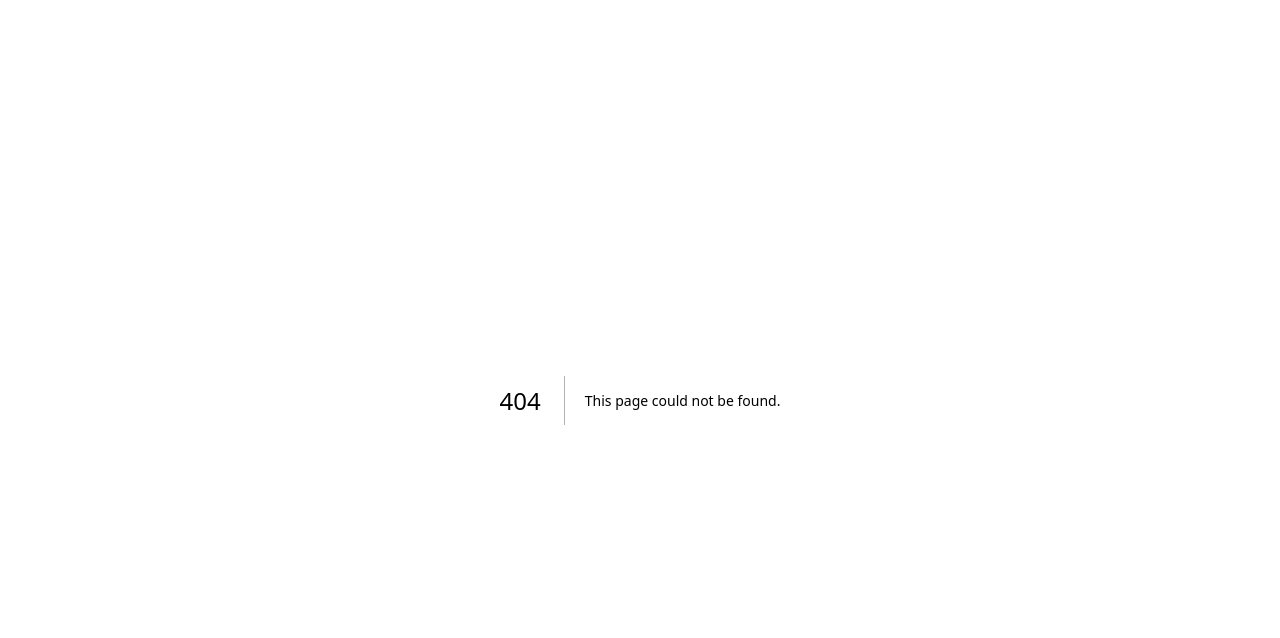
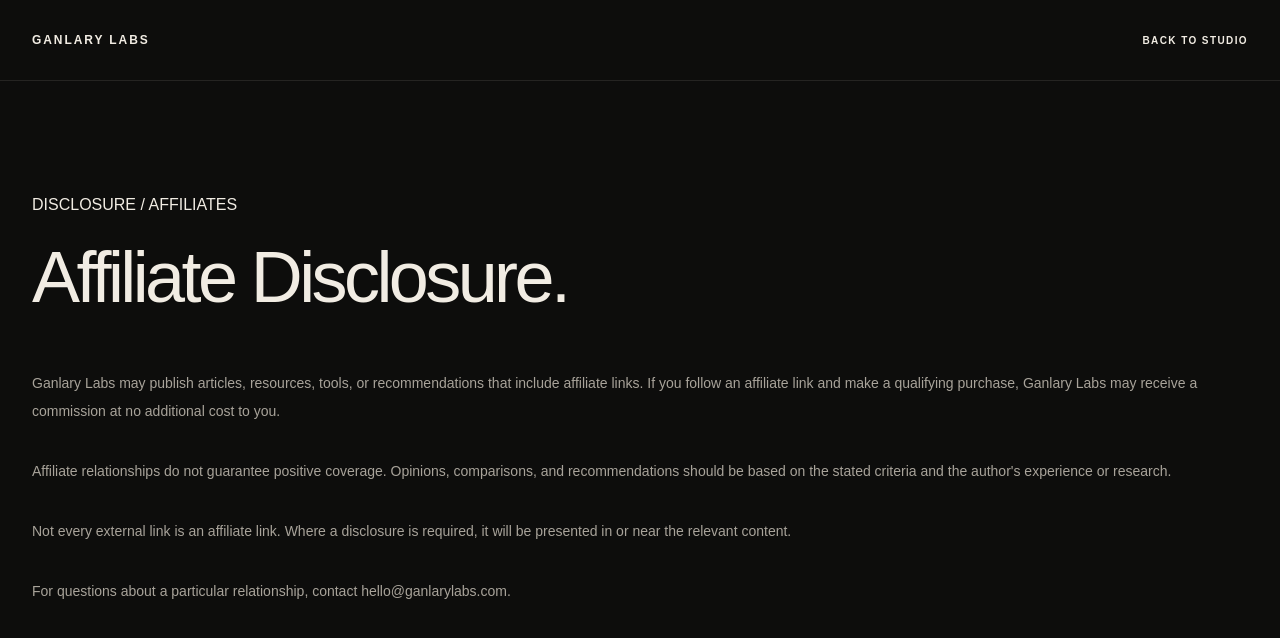
Before and after one commit to JenariusGanlary/GanlaryLabs, a Next.js app: page /affiliate-disclosure in a window 1280 px wide. Before the commit this address had no page. Shown: the top 638 px of the page. Built offline with nearby package versions, Linux system fonts and the light colour scheme.

Commit message:
feat: add affiliate-disclosure legal page

```diff
--- /dev/null
+++ b/src/app/affiliate-disclosure/page.tsx
@@ -0,0 +1,29 @@
+import Link from "next/link";
+
+export const metadata = {
+  title: "Affiliate Disclosure — Ganlary Labs",
+  description: "Affiliate disclosure for Ganlary Labs.",
+};
+
+export default function AffiliateDisclosurePage() {
+  return (
+    <main className="min-h-screen bg-[var(--background)] text-[var(--foreground)]">
+      <header className="border-b border-[var(--border)]">
+        <div className="site-container flex h-20 items-center justify-between">
+          <Link href="/" className="text-xs font-semibold uppercase tracking-[0.16em]">Ganlary Labs</Link>
+          <Link href="/" className="text-[10px] font-semibold uppercase tracking-[0.14em] text-[var(--muted)]">Back to studio</Link>
+        </div>
+      </header>
+      <article className="site-container max-w-4xl py-20 sm:py-28">
+        <div className="technical-label">DISCLOSURE / AFFILIATES</div>
+        <h1 className="mt-6 font-editorial text-5xl tracking-[-0.05em] sm:text-7xl">Affiliate Disclosure.</h1>
+        <div className="mt-14 space-y-8 text-sm leading-7 text-[var(--muted)]">
+          <p>Ganlary Labs may publish articles, resources, tools, or recommendations that include affiliate links. If you follow an affiliate link and make a qualifying purchase, Ganlary Labs may receive a commission at no additional cost to you.</p>
+          <p>Affiliate relationships do not guarantee positive coverage. Opinions, comparisons, and recommendations should be based on the stated criteria and the author's experience or research.</p>
+          <p>Not every external link is an affiliate link. Where a disclosure is required, it will be presented in or near the relevant content.</p>
+          <p>For questions about a particular relationship, contact <a className="text-[var(--foreground)] underline decoration-[var(--accent)] underline-offset-4" href="mailto:hello@ganlarylabs.com">hello@ganlarylabs.com</a>.</p>
+        </div>
+      </article>
+    </main>
+  );
+}
```
